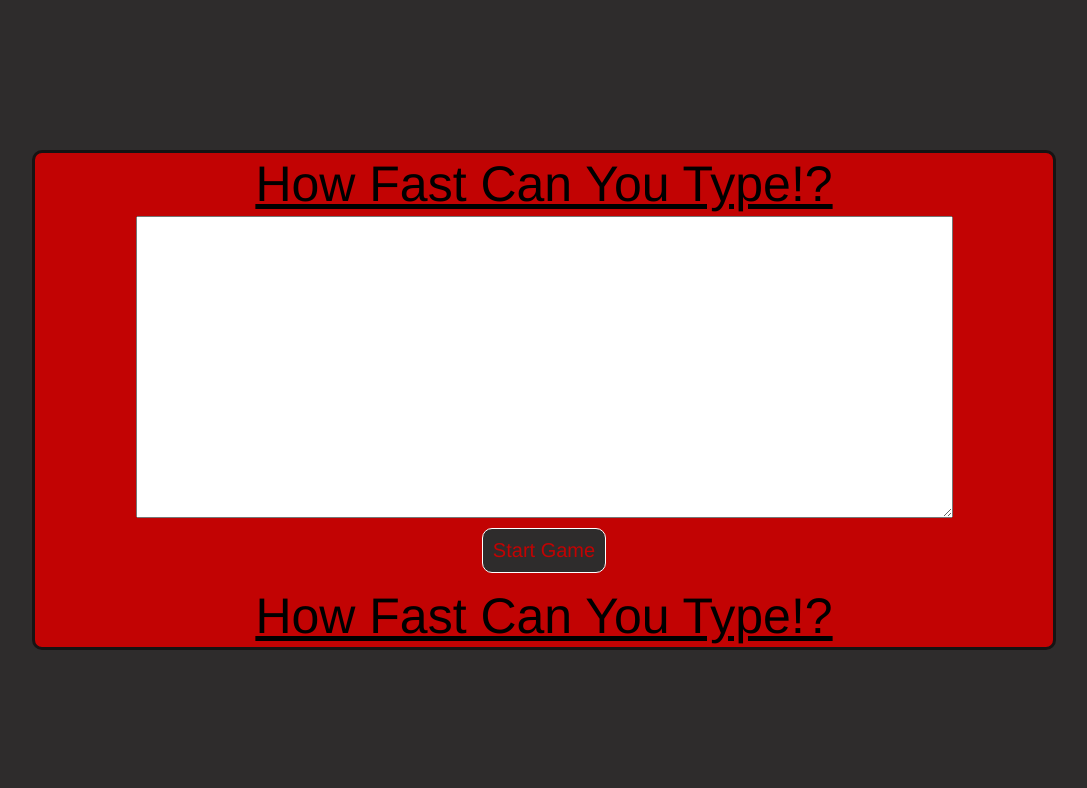
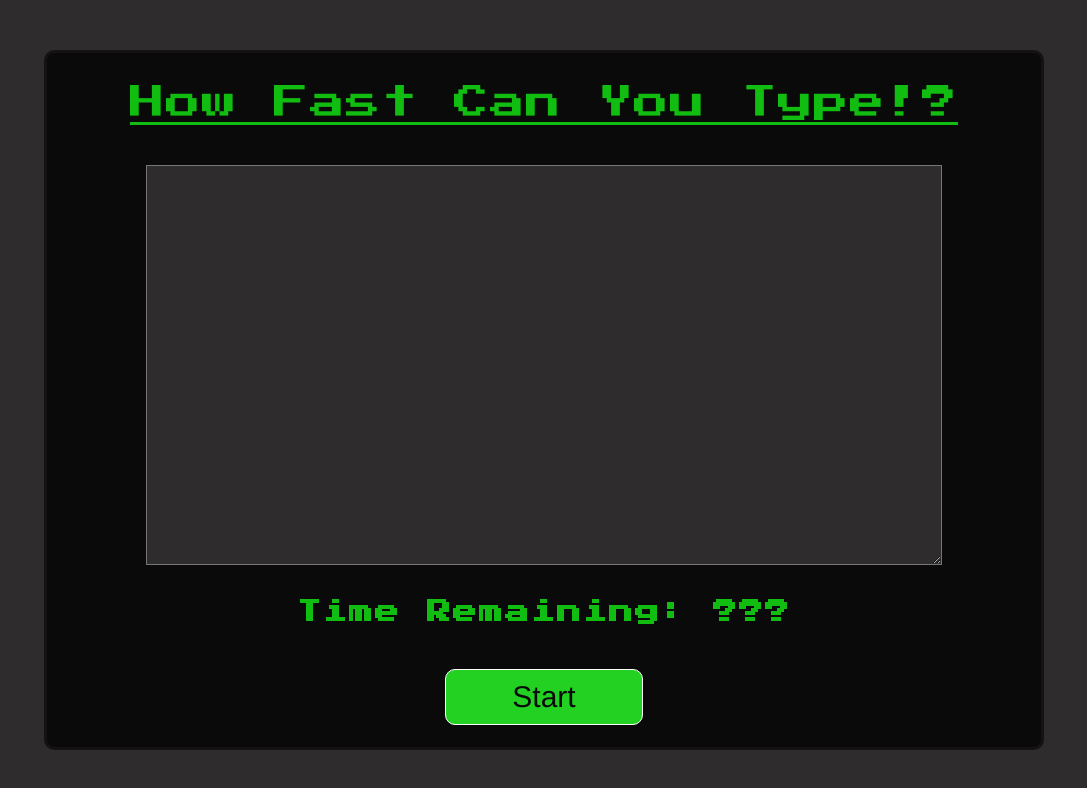
Before and after one commit to Stewie154/Speed-Typing-Game, a React (Create React App) app in the folder speed-typing-game/: page / in a window 1280 px wide. Shown: the top 788 px of the page, without its empty margins (96-1183 px from the left). Built offline with nearby package versions, Linux system fonts and the light colour scheme.

Commit message:
Moved everything to App component
I thought the components were a bit overkill for this single page app. I'll build everything in one file first and break it down after if necessary.

```diff
--- a/speed-typing-game/public/index.html
+++ b/speed-typing-game/public/index.html
@@ -1,6 +1,8 @@
 <!DOCTYPE html>
 <html lang="en">
   <head>
+    <link rel="preconnect" href="https://fonts.gstatic.com">
+    <link href="https://fonts.googleapis.com/css2?family=Press+Start+2P&display=swap" rel="stylesheet">
     <meta charset="utf-8" />
     <link rel="icon" href="%PUBLIC_URL%/favicon.ico" />
     <meta name="viewport" content="width=device-width, initial-scale=1" />
--- a/speed-typing-game/src/App.js
+++ b/speed-typing-game/src/App.js
@@ -1,13 +1,13 @@
-import Header from './Components/Header/Header'
-import Form from './Components/Form/Form'
+
 import './App.scss'
 
 const App = () => {
   return (
     <div className="container">
-      <Header/>
-      <Form/>
-      <Header/>
+      <header>How Fast Can You Type!?</header>
+      <textarea name="" id=""/>
+      <h2>Time Remaining: ???</h2>
+      <button className="btn">Start</button>
     </div>
   )
 }
--- a/speed-typing-game/src/App.scss
+++ b/speed-typing-game/src/App.scss
@@ -8,6 +8,7 @@ body {
   justify-content: center;
   align-items: center;
   background-color: $backgroundColor;
+  color: $fontMain;
 
   .container {
     display: flex;
@@ -15,9 +16,55 @@ body {
     justify-content: space-around;
     align-items: center;
     width: 80vw;
-    min-height: 500px;
+    max-width: 1000px;
+    min-height: 700px;
     background-color: $containerColor;
     border: 3px solid $border;
     border-radius: 10px;
+
+    header {
+      font-size: 35px;
+      padding: 20px;
+      text-decoration: underline;
+      text-align: center;
+      letter-spacing: 1px;
+      font-family: $fontFamily;
+    }
+
+
+    textarea {
+      width: 80%;
+      min-height: 400px;
+      background-color: $backgroundColor;
+      color: $fontMain;
+      font-family: $fontFamily;
+      line-height: 20px;
+      letter-spacing: 2px;
+      padding: 10px
+    }
+
+    h2 {
+      font-family: $fontFamily;
+      letter-spacing: 2px;
+      padding: 10px;
+    }
+
+    .btn {
+        background-color: $btnColor;
+        width: 20%;
+        padding: 10px;
+        border-radius: 10px;
+        border: 1px solid #fff;
+        color: $containerColor;
+        opacity: 1;
+        font-size: 30px;
+        margin: 10px;
+        cursor: pointer;
+        transition: 0.4s ease;
+        &:hover {
+            opacity: 0.4;
+        }
+    }
+
   }
 }
--- a/speed-typing-game/src/Components/Form/Form.jsx
+++ /dev/null
@@ -1,13 +0,0 @@
-import React from 'react'
-import './Form.scss'
-
-const Form = (props) => {
-    return (
-        <form>
-            <textarea name="" id="" cols="100" rows="20"/>
-            <input className="btn" type="submit" value="Start Game"/>
-        </form>
-    )
-}
-
-export default Form
--- a/speed-typing-game/src/Components/Form/Form.scss
+++ /dev/null
@@ -1,26 +0,0 @@
-@import '../../Global/variables.scss';
-@import '../../Global/global.scss';
-
-
-form {
-    display: flex;
-    flex-direction: column;
-    justify-content: space-between;
-    align-items: center;
-
-    .btn {
-        background-color: $backgroundColor;
-        padding: 10px;
-        border-radius: 10px;
-        border: 1px solid #fff;
-        color: $containerColor;
-        font-size: 20px;
-        margin: 10px;
-        cursor: pointer;
-        transition: 0.5s ease;
-        &:hover {
-            color: $backgroundColor;
-            background-color: green;
-        }
-    }
-}
--- a/speed-typing-game/src/Components/Header/Header.jsx
+++ /dev/null
@@ -1,10 +0,0 @@
-import React from 'react'
-import './Header.scss'
-
-const Header = () => {
-    return (
-        <header>How Fast Can You Type!?</header>
-    )
-}
-
-export default Header
--- a/speed-typing-game/src/Components/Header/Header.scss
+++ /dev/null
@@ -1,8 +0,0 @@
-@import '../../Global/variables.scss';
-@import '../../Global/global.scss';
-
-
-header {
-    font-size: 50px;
-    text-decoration: underline;
-}
--- a/speed-typing-game/src/Global/variables.scss
+++ b/speed-typing-game/src/Global/variables.scss
@@ -1,4 +1,9 @@
 $backgroundColor: rgb(46, 44, 44);
 
-$containerColor: rgb(194, 3, 3);
+$containerColor: rgb(10, 10, 10);
 $border: rgb(22, 19, 19);
+
+$fontMain: rgb(16, 189, 16);
+$fontFamily: 'Press Start 2P', cursive;
+
+$btnColor: rgb(35, 209, 35);
```
